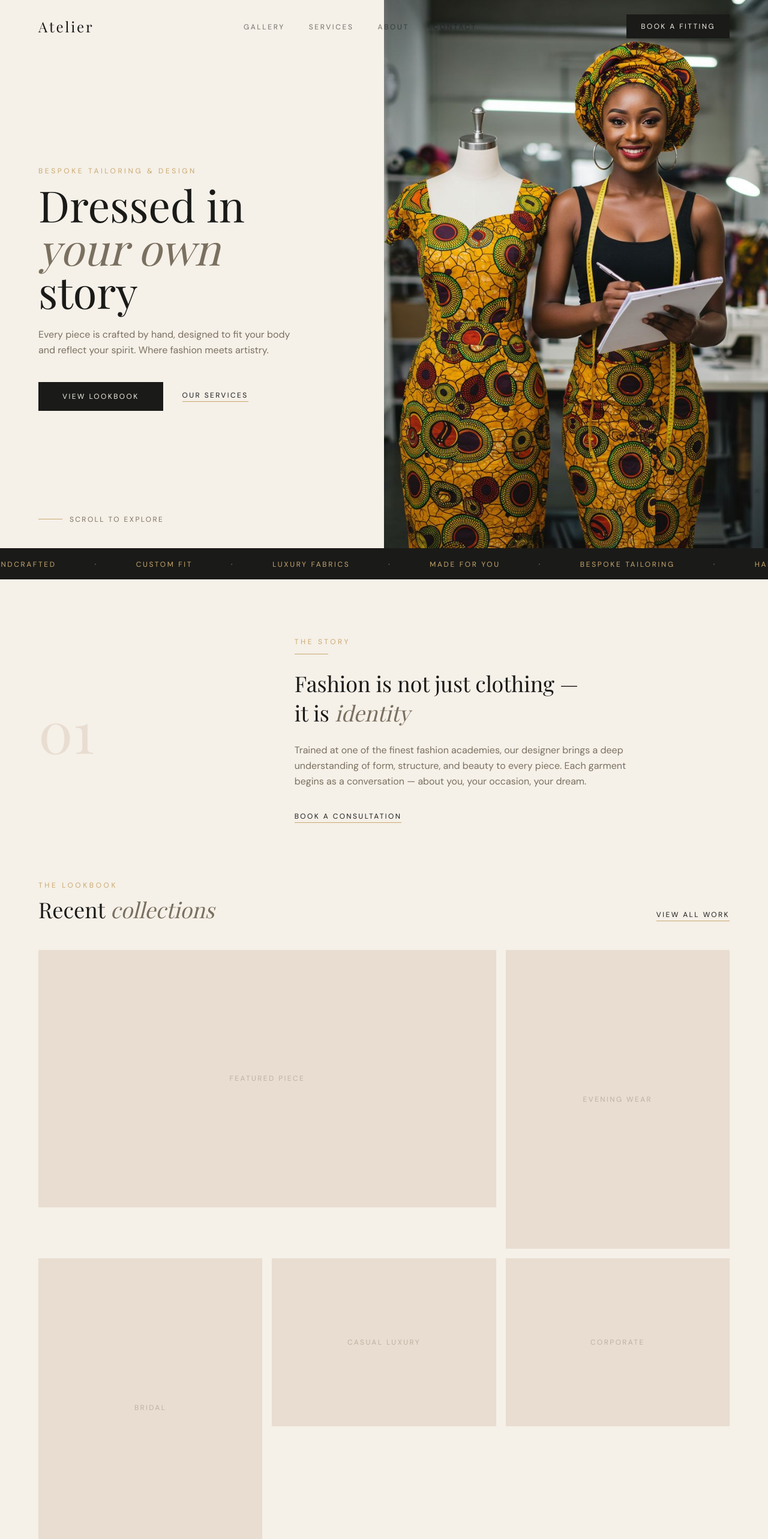
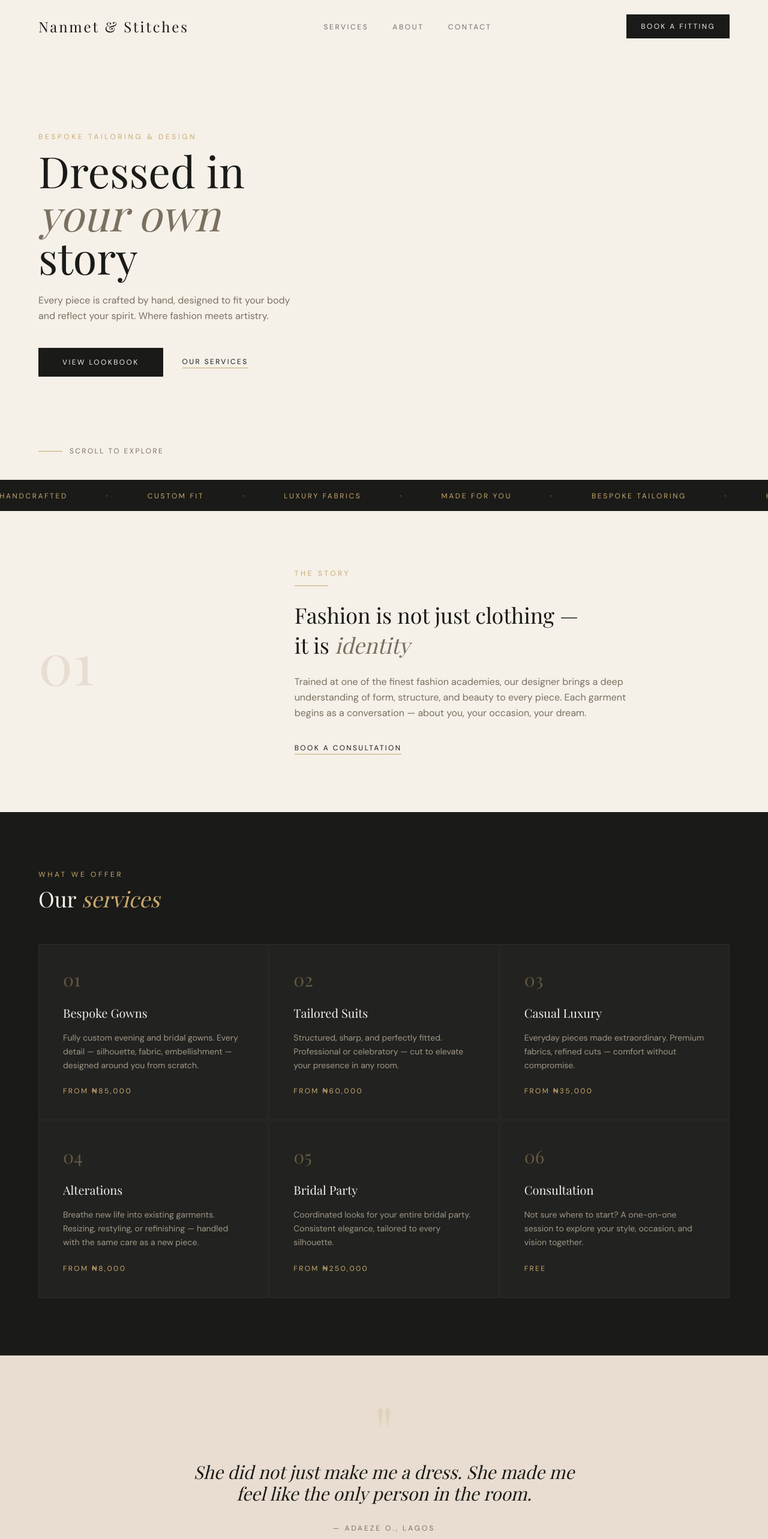
Before and after one commit to Patrick-Walshak/nanmet-fashion, a React (Vite) app: page / in a window 1280 px wide. Shown: the top 2566 px of the page at 60% size. Built offline with nearby package versions, Linux system fonts and the light colour scheme; a web font is replaced by a local one.

Commit message:
remove gallery section, update brand name to Nanmet & Stitches

```diff
--- a/src/App.jsx
+++ b/src/App.jsx
@@ -2,7 +2,6 @@ import { BrowserRouter, Routes, Route } from 'react-router-dom'
 import Navbar from './components/layout/Navbar'
 import Footer from './components/layout/Footer'
 import Home    from './pages/Home'
-import Gallery from './pages/Gallery'
 import Contact from './pages/Contact'
 
 export default function App() {
@@ -11,8 +10,7 @@ export default function App() {
       <Navbar />
       <main>
         <Routes>
-          <Route path="/"        element={<Home />}    />
-          <Route path="/gallery" element={<Gallery />} />
+          <Route path="/"element={<Home />}    />
           <Route path="/contact" element={<Contact />} />
         </Routes>
       </main>
--- a/src/components/layout/Navbar.jsx
+++ b/src/components/layout/Navbar.jsx
@@ -1,6 +1,7 @@
 import { useState, useEffect } from 'react'
 import { Link, useLocation } from 'react-router-dom'
 import { BRAND, NAV_LINKS } from '../../data/content'
+// import fashionIcon from "../asset/images/fashion"
 
 export default function Navbar() {
   const [scrolled, setScrolled] = useState(false)
--- a/src/data/content.js
+++ b/src/data/content.js
@@ -1,5 +1,5 @@
 export const BRAND = {
-  name: 'Atelier',
+  name: 'Nanmet & Stitches',
   tagline: 'Bespoke tailoring & design',
   email: 'hello@atelier.com',
   whatsapp: '+234 000 000 0000',
@@ -8,7 +8,6 @@ export const BRAND = {
 }
 
 export const NAV_LINKS = [
-  { label: 'Gallery',  href: '/#gallery'  },
   { label: 'Services', href: '/#services' },
   { label: 'About',    href: '/#about'    },
   { label: 'Contact',  href: '/contact'   },
--- a/src/pages/Gallery.jsx
+++ /dev/null
@@ -1,74 +0,0 @@
-import { useState } from 'react'
-import { useReveal } from '../hooks/useReveal'
-
-const CATEGORIES = ['All', 'Gowns', 'Suits', 'Bridal', 'Casual']
-
-const PIECES = [
-  { id: 1, label: 'Ivory evening gown',   category: 'Gowns',  span: 'col-span-2', aspect: 'aspect-[16/9]' },
-  { id: 2, label: 'Gold bridal lace',     category: 'Bridal', span: '',           aspect: 'aspect-[3/4]'  },
-  { id: 3, label: 'Tailored wool suit',   category: 'Suits',  span: '',           aspect: 'aspect-[3/4]'  },
-  { id: 4, label: 'Silk midi dress',      category: 'Casual', span: '',           aspect: 'aspect-[4/3]'  },
-  { id: 5, label: 'Structured blazer',    category: 'Suits',  span: '',           aspect: 'aspect-[4/3]'  },
-  { id: 6, label: 'Blush bridesmaid set', category: 'Bridal', span: '',           aspect: 'aspect-[3/4]'  },
-  { id: 7, label: 'Asymmetric gown',      category: 'Gowns',  span: '',           aspect: 'aspect-[3/4]'  },
-  { id: 8, label: 'Linen co-ord set',     category: 'Casual', span: 'col-span-2', aspect: 'aspect-[16/9]' },
-]
-
-function GalleryHeader() {
-  const ref = useReveal()
-  return (
-    <div ref={ref} className="reveal pt-36 pb-12 px-8 md:px-16">
-      <span className="section-label">The lookbook</span>
-      <h1 className="font-serif text-5xl md:text-6xl font-normal text-black">
-        Our <em className="text-taupe">collections</em>
-      </h1>
-    </div>
-  )
-}
-
-export default function Gallery() {
-  const [active, setActive] = useState('All')
-  const gridRef = useReveal()
-
-  const filtered = active === 'All' ? PIECES : PIECES.filter(p => p.category === active)
-
-  return (
-    <>
-      <GalleryHeader />
-      <div className="px-8 md:px-16 pb-24">
-        {/* Filter tabs */}
-        <div className="flex gap-6 mb-12 border-b border-linen pb-4">
-          {CATEGORIES.map(cat => (
-            <button
-              key={cat}
-              onClick={() => setActive(cat)}
-              className={`text-xs tracking-[0.2em] uppercase pb-2 border-b-2 transition-all duration-200 bg-transparent border-none cursor-pointer
-                ${active === cat ? 'text-black border-gold' : 'text-taupe border-transparent hover:text-black'}`}
-              style={{ borderBottom: active === cat ? '2px solid #C9A96E' : '2px solid transparent' }}
-            >
-              {cat}
-            </button>
-          ))}
-        </div>
-
-        {/* Grid */}
-        <div ref={gridRef} className="reveal grid grid-cols-2 md:grid-cols-3 gap-4">
-          {filtered.map(item => (
-            <div
-              key={item.id}
-              className={`group relative overflow-hidden bg-linen cursor-pointer ${item.span} ${item.aspect}`}
-            >
-              <div className="absolute inset-0 flex items-center justify-center">
-                <span className="text-xs tracking-[0.2em] uppercase text-taupe opacity-40">{item.label}</span>
-              </div>
-              <div className="absolute inset-0 bg-black/50 opacity-0 group-hover:opacity-100 transition-opacity duration-300 flex flex-col items-center justify-center gap-2">
-                <span className="text-xs tracking-[0.2em] uppercase text-cream">{item.label}</span>
-                <span className="text-xs text-cream/60">{item.category}</span>
-              </div>
-            </div>
-          ))}
-        </div>
-      </div>
-    </>
-  )
-}
--- a/src/pages/Home.jsx
+++ b/src/pages/Home.jsx
@@ -32,9 +32,9 @@ function HeroSection() {
       </div>
 
       {/* Right — photo placeholder */}
-      <div className="md:flex items-center justify-center bg-linen ">
-        <p className="font-serif text-sm text-taupe tracking-[0.2em] uppercase">
-          <img src="src/assets/images/hero-img.jpg" alt="" />
+      <div className="hidden md:flex items-center justify-center bg-linen animate-[fadeIn_1.2s_0.3s_both]">
+        <p className="font-serif text-sm text-taupe tracking-[0.2em] uppercase opacity-40">
+          Your photo here
         </p>
       </div>
 
@@ -67,41 +67,6 @@ function AboutSection() {
           </p>
           <a href="#contact" className="btn-ghost">Book a consultation</a>
         </div>
-      </div>
-    </section>
-  )
-}
-
-function GallerySection() {
-  const headRef = useReveal()
-  const gridRef = useReveal()
-  return (
-    <section id="gallery" className="px-8 md:px-16 pb-24">
-      <div ref={headRef} className="reveal flex items-end justify-between mb-12">
-        <div>
-          <span className="section-label">The lookbook</span>
-          <h2 className="font-serif text-4xl font-normal text-black">
-            Recent <em className="text-taupe">collections</em>
-          </h2>
-        </div>
-        <a href="/gallery" className="btn-ghost hidden md:inline-block">View all work</a>
-      </div>
-
-      <div ref={gridRef} className="reveal grid grid-cols-2 md:grid-cols-3 gap-4">
-        {GALLERY_ITEMS.map(item => (
-          <div
-            key={item.id}
-            className={`group relative overflow-hidden bg-linen cursor-pointer ${item.span} ${item.aspect}`}
-          >
-            <div className="absolute inset-0 flex items-center justify-center flex-col gap-2">
-              <span className="text-xs tracking-[0.2em] uppercase text-taupe opacity-40">{item.label}</span>
-            </div>
-            {/* Hover overlay */}
-            <div className="absolute inset-0 bg-black/50 opacity-0 group-hover:opacity-100 transition-opacity duration-300 flex items-center justify-center">
-              <span className="text-xs tracking-[0.2em] uppercase text-cream">View</span>
-            </div>
-          </div>
-        ))}
       </div>
     </section>
   )
@@ -190,7 +155,6 @@ export default function Home() {
       <HeroSection />
       <Marquee />
       <AboutSection />
-      <GallerySection />
       <ServicesSection />
       <TestimonialSection />
       <ContactPreview />
```
Also changed, not shown: src/assets/images/fashion.png (added).
